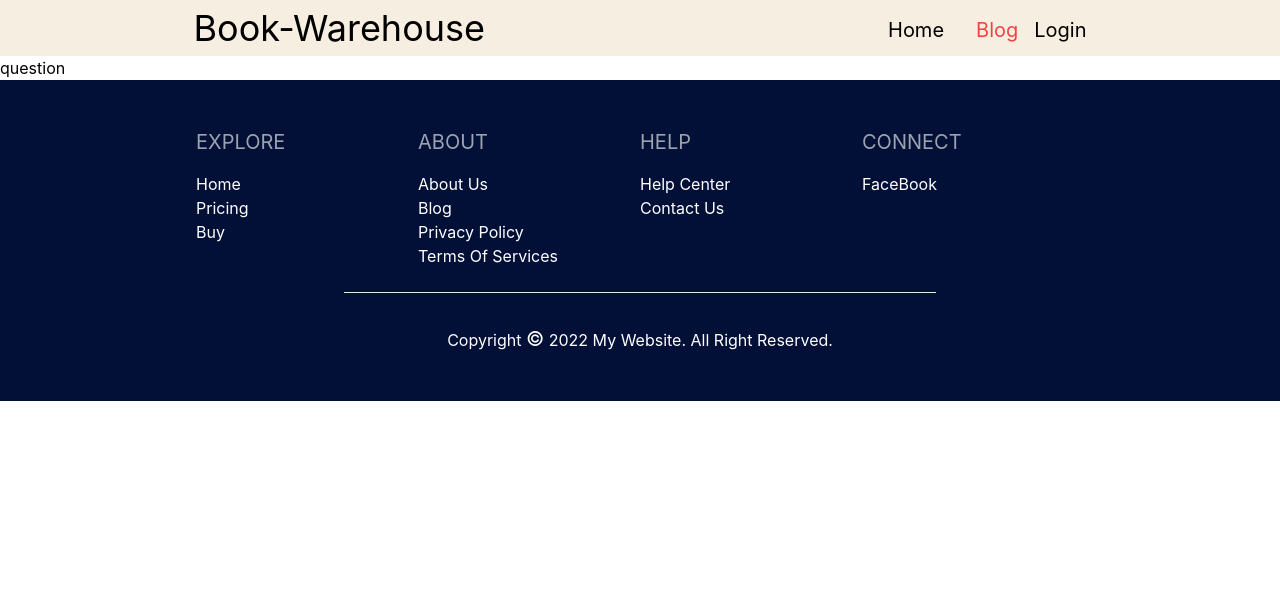
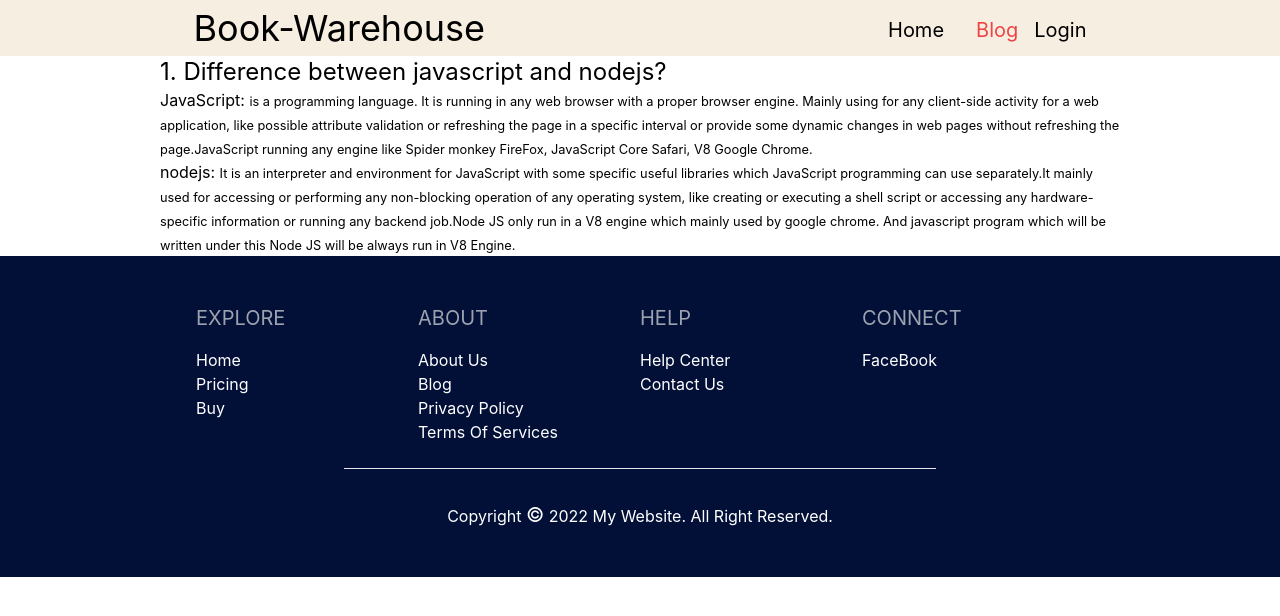
Before and after one commit to Tanjinhossain1/book-warehouse-managemant, a React (Create React App) app: page /blog in a window 1280 px wide. Shown: the top 616 px of the page. Built offline with nearby package versions, Linux system fonts and the light colour scheme; no server answers.

Commit message:
blog page add or 1st question answer done

```diff
--- a/src/Pages/Blog/Blog.js
+++ b/src/Pages/Blog/Blog.js
@@ -3,8 +3,13 @@ import React from 'react';
 const Blog = () => {
 
     return (
-        <div>
-            <h1>question</h1>
+        <div className='w-3/4 mx-auto'>
+            <div>
+                <h1 className='text-2xl'>1. Difference between javascript and nodejs?</h1>
+                <p>JavaScript: <small>is a programming language. It is running in any web browser with a proper browser engine. Mainly using for any client-side activity for a web application, like possible attribute validation or refreshing the page in a specific interval or provide some dynamic changes in web pages without refreshing the page.JavaScript running any engine like Spider monkey FireFox, JavaScript Core Safari, V8 Google Chrome.</small></p>
+                <p>nodejs: <small> It is an interpreter and environment for JavaScript with some specific useful libraries which JavaScript programming can use separately.It mainly used for accessing or performing any non-blocking operation of any operating system, like creating or executing a shell script or accessing any hardware-specific information or running any backend job.Node JS only run in a V8 engine which mainly used by google chrome. And javascript program which will be written under this Node JS will be always run in V8 Engine.</small></p>
+            </div>
+
 
         </div>
     );
```
